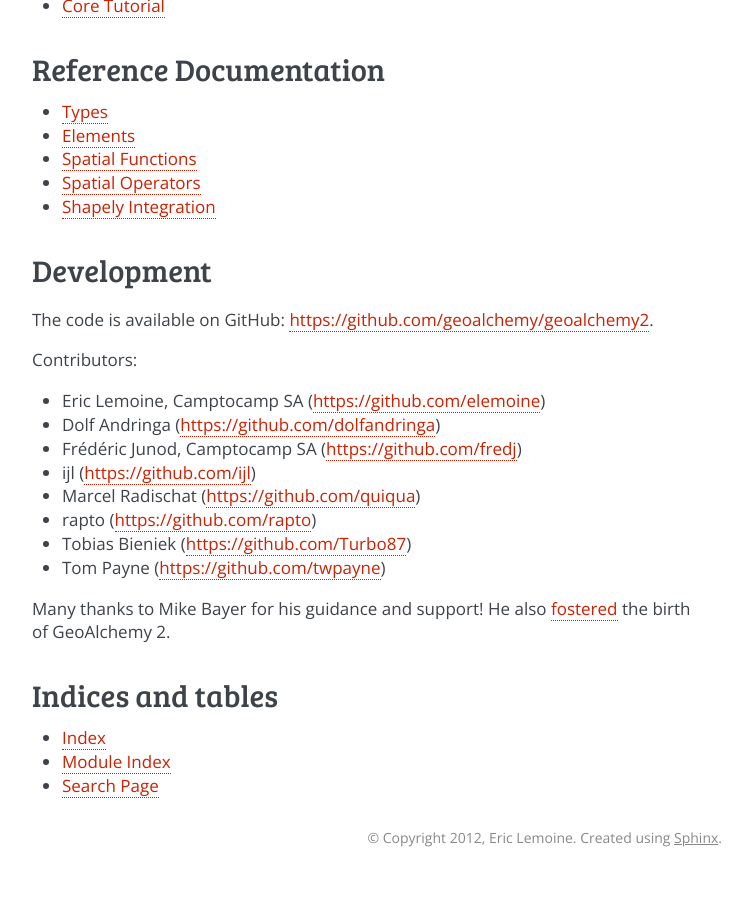
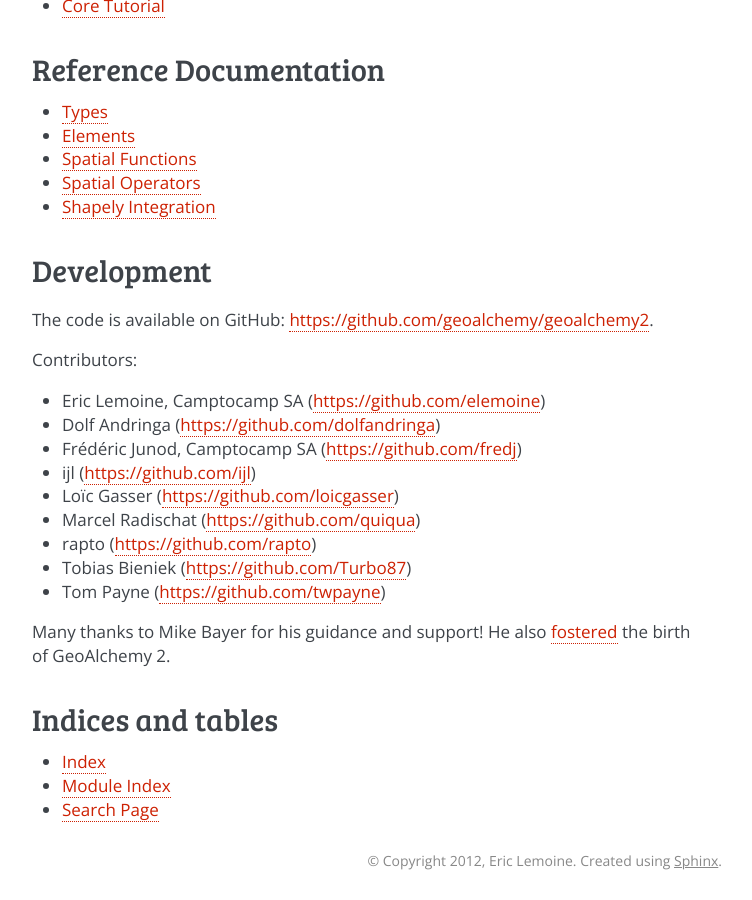
Before and after one commit to geoalchemy/geoalchemy2, a Sphinx documentation site: the page built from doc/index.rst, in a window 1280 px wide and 900 px high, scrolled down 1417 px. Shown: the whole window, without its empty margins (388-1140 px from the left). Built offline with Sphinx 7.4.7, drawn with Linux system fonts in a browser that asks for light colours; before the commit the page ends 2294 px from its top, so only the background shows below that.

Commit message:
Add Loïc Gasser to the contributors list

```diff
--- a/doc/index.rst
+++ b/doc/index.rst
@@ -102,6 +102,7 @@
 * Dolf Andringa (https://github.com/dolfandringa)
 * Frédéric Junod, Camptocamp SA (https://github.com/fredj)
 * ijl (https://github.com/ijl)
+* Loïc Gasser (https://github.com/loicgasser)
 * Marcel Radischat (https://github.com/quiqua)
 * rapto (https://github.com/rapto)
 * Tobias Bieniek (https://github.com/Turbo87)
```
